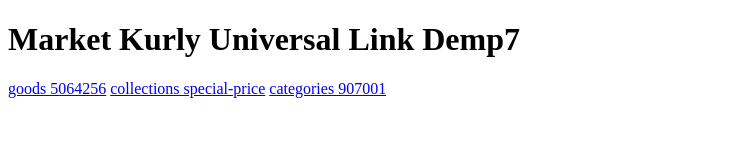
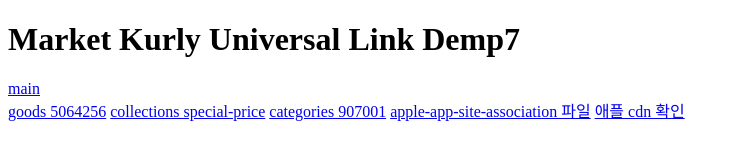
Before and after one commit to chimansong/universal-link-demo, a website: page home.html in a window 1280 px wide. Shown: the whole page, without its empty margins (0-739 px from the left). Drawn offline with Linux system fonts and the light colour scheme.

Commit message:
line change

```diff
--- a/home.html
+++ b/home.html
@@ -2,11 +2,19 @@
   <html>
     <head>
       <title> Univeral linking support </title>
+      <style>
+        .custom-link {
+          white-space: pre-line;
+        }
+      </style>
     </head>
   <body>
     <h1>Market Kurly Universal Link Demp7</h1>
-    <a href="https://universal-link-demo.vercel.app/goods/5064256">goods 5064256</a>
-    <a href="https://universal-link-demo.vercel.app/collections/special-price">collections special-price</a>
-    <a href="https://universal-link-demo.vercel.app/categories/907001">categories 907001</a>
+    <a href="https://universal-link-demo.vercel.app/main" class="custom-link">main</a><br/>
+    <a href="https://universal-link-demo.vercel.app/goods/5064256" class="custom-link">goods 5064256</a>
+    <a href="https://universal-link-demo.vercel.app/collections/special-price" class="custom-link">collections special-price</a>
+    <a href="https://universal-link-demo.vercel.app/categories/907001" class="custom-link">categories 907001</a>
+    <a href="https://universal-link-demo.vercel.app/apple-app-site-association" class="custom-link">apple-app-site-association 파일</a>
+    <a href="https://app-site-association.cdn-apple.com/a/v1/universal-link-demo.vercel.app" class="custom-link">애플 cdn 확인</a>
   </body>
 </html>
```
